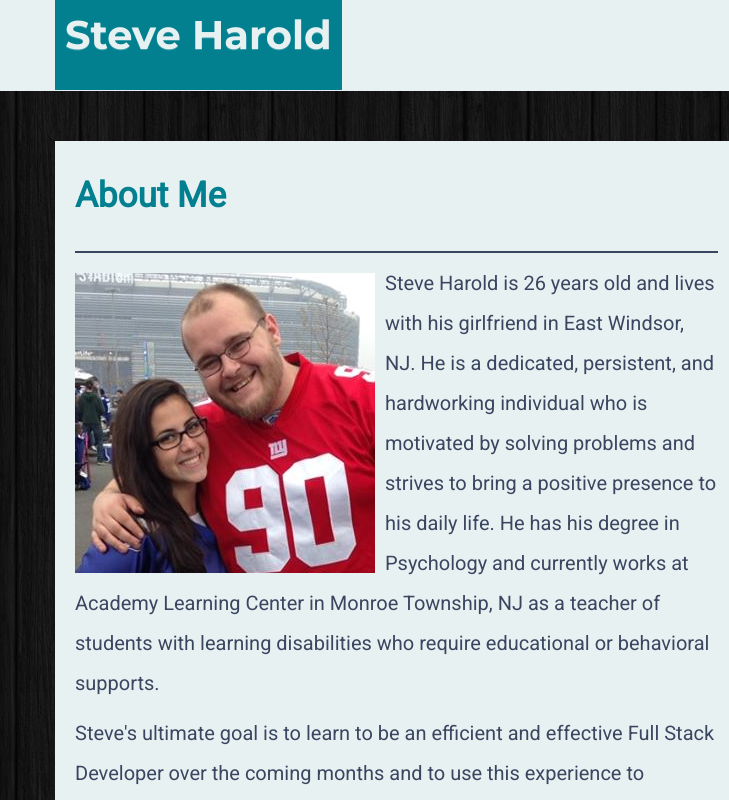
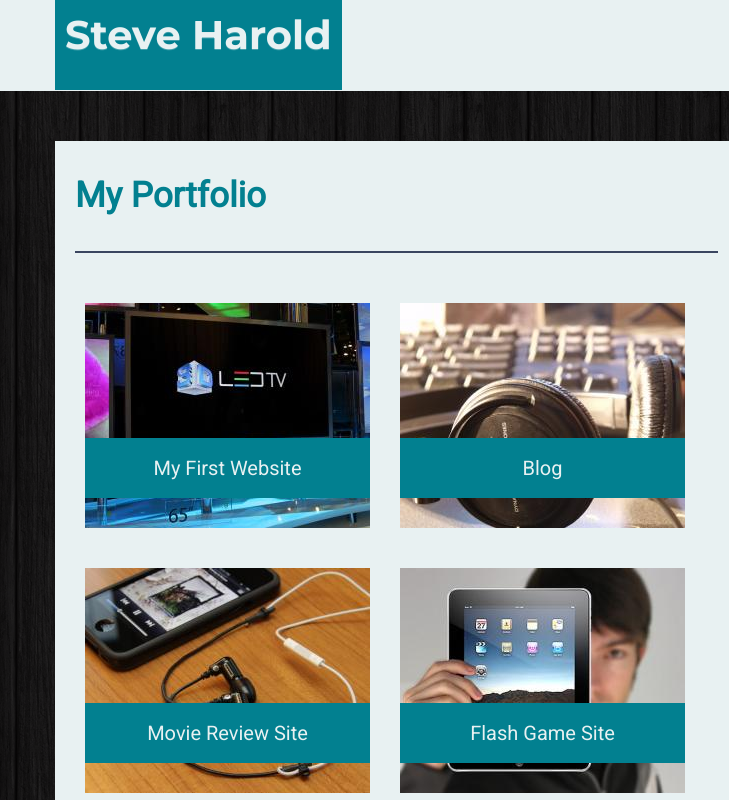
Before and after one commit to stehar14/Bootstrap-Portfolio, a plain HTML site: page portfolio.html in a window 1280 px wide. Shown: the top 800 px of the page, 0-729 px from the left. Drawn offline with nearby package versions, Linux system fonts and the light colour scheme.

Commit message:
Finished

```diff
--- a/assets/css/style.css
+++ b/assets/css/style.css
@@ -172,6 +172,84 @@ nav {
     box-shadow:0px 0 0 #028090  inset;
 }
 
+/*portfolio*/
+
+#portfolio {
+	margin-top: 30px;
+	background-color: #E8F1F2;
+	color: #3A4660;
+	padding: 20px;
+}
+
+#portfolio h2 {
+	margin-top: 0;
+	padding: 0px 0 20px 0px;
+	border-bottom: #3A4660 solid 2px;
+	font-size: 35px;
+	font-weight: bold;
+	color: #028090;
+}
+
+#first {
+	background: url(../images/website.jpg) 50% 50% no-repeat;
+	width: 285px;
+	height: 225px;
+}
+
+#second {
+	background: url(../images/blog.jpg) 50% 50% no-repeat;
+	width: 285px;
+	height: 225px;
+}
+
+#third {
+	background: url(../images/movie.jpg) 50% 50% no-repeat;
+	width: 285px;
+	height: 225px;
+}
+
+#fourth {
+	background: url(../images/games.jpg) 50% 50% no-repeat;
+	width: 285px;
+	height: 225px;
+}
+
+#fifth {
+	background: url(../images/news.jpg) 50% 50% no-repeat;
+	width: 285px;
+	height: 225px;
+}
+
+#first,
+#third,
+#fifth {
+	float: left;
+	margin: 40px 15px 0 10px;
+	position: relative;
+}
+
+#second,
+#fourth {
+	float: left;
+	margin: 40px 10px 0 15px;
+	position: relative;
+}
+
+#portfolio h4 {
+	background-color: #028090;
+	text-align: center;
+	color: #E8F1F2;
+	position: absolute;
+	bottom: 20px;
+	width: 100%;
+	padding: 10px 0;
+	font-size: 20px;
+}
+
+
+
+
+
 /*connect*/
 
 #connect {
--- a/portfolio.html
+++ b/portfolio.html
@@ -42,17 +42,39 @@
     </div>
   </nav>
 
-  <!--about me-->
+  <!--portfolio-->
 
   <div class="container">
     <div class="row">
-      <div class="col-md-7 col-xs-12" id="about">
-        <h2>About Me</h2>
-        <!--<img class="pull-left" src="assets/images/me.jpg">-->
-        <div id="me">
-        </div>
-        <p>Steve Harold is 26 years old and lives with his girlfriend in East Windsor, NJ. He is a dedicated, persistent, and hardworking individual who is motivated by solving problems and strives to bring a positive presence to his daily life. He has his degree in Psychology and currently works at Academy Learning Center in Monroe Township, NJ as a teacher of students with learning disabilities who require educational or behavioral supports.</p>
-        <p>Steve's ultimate goal is to learn to be an efficient and effective Full Stack Developer over the coming months and to use this experience to transition into a technology-based career. He hopes to have the opportunity to make a difference with a company with a positive environment that values ability and perserverance in its employees. Additionally, Steve hopes to be able to work on personal projects which could benefit from the application of knowledge of website development.</p>
+      <div class="col-md-7 col-xs-12" id="portfolio">
+        <h2>My Portfolio</h2>
+        <div id="port-images">
+		  <div id="first">
+			<a href="#" target="_blank"> <img class="img-responsive" src= "assets/images/website.jpg">
+				<h4>My First Website</h4>
+			</a>
+		  </div>
+		  <div id="second">
+			<a href="#" target="_blank"> <img class="img-responsive" src= "assets/images/blog.jpg">
+				<h4>Blog</h4>
+			</a>
+		  </div>
+          <div id="third">
+			<a href="#" target="_blank"> <img class="img-responsive" src= "assets/images/movie.jpg">
+				<h4>Movie Review Site</h4>
+			</a>
+		  </div>
+          <div id="fourth">
+			<a href="#" target="_blank"> <img class="img-responsive" src= "assets/images/games.jpg">
+				<h4>Flash Game Site</h4>
+			</a>
+		  </div>
+          <div id="fifth">
+			<a href="#" target="_blank"> <img class="img-responsive" src= "assets/images/news.jpg">
+				<h4>News Site</h4>
+			</a>
+		  </div>
+		</div>
       </div>
 
       <!--blank div-->
```
Also changed, not shown: contact.html (+1 -1 lines).
